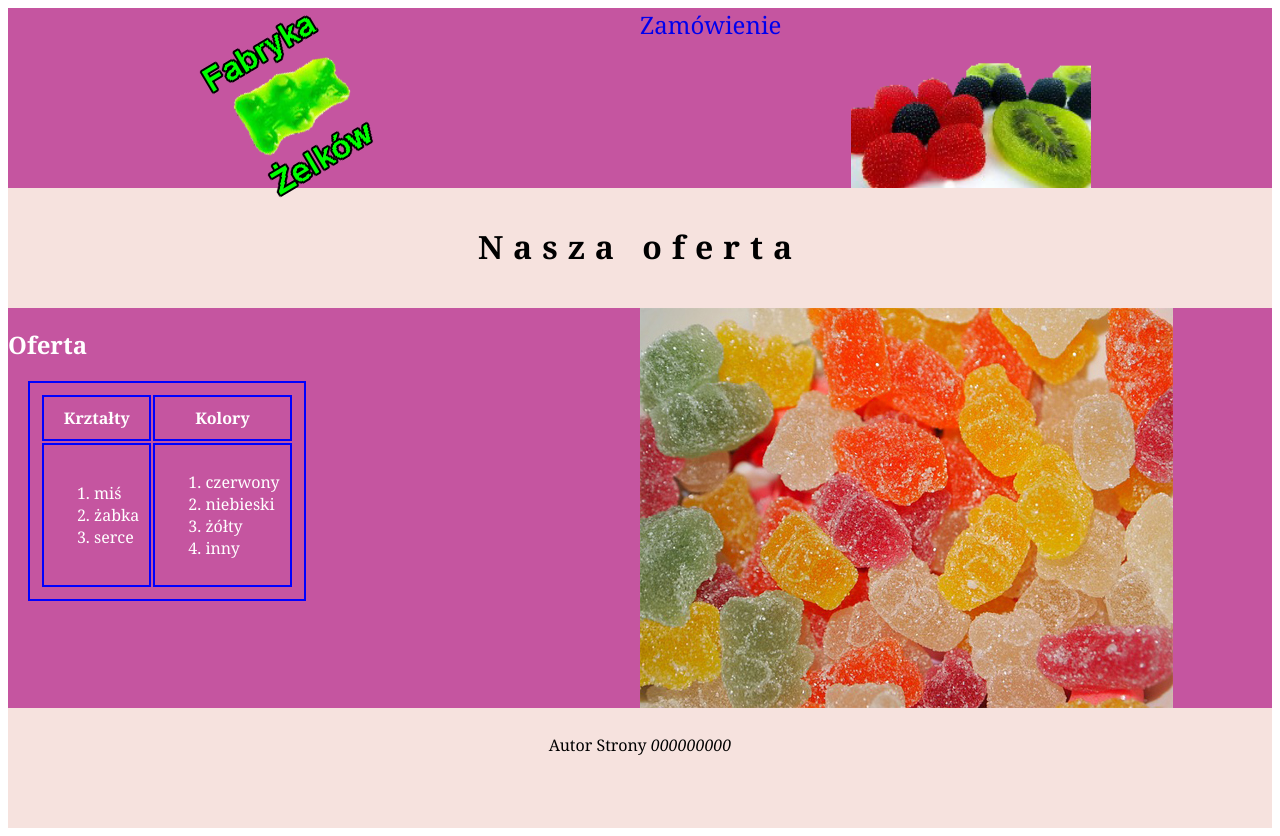
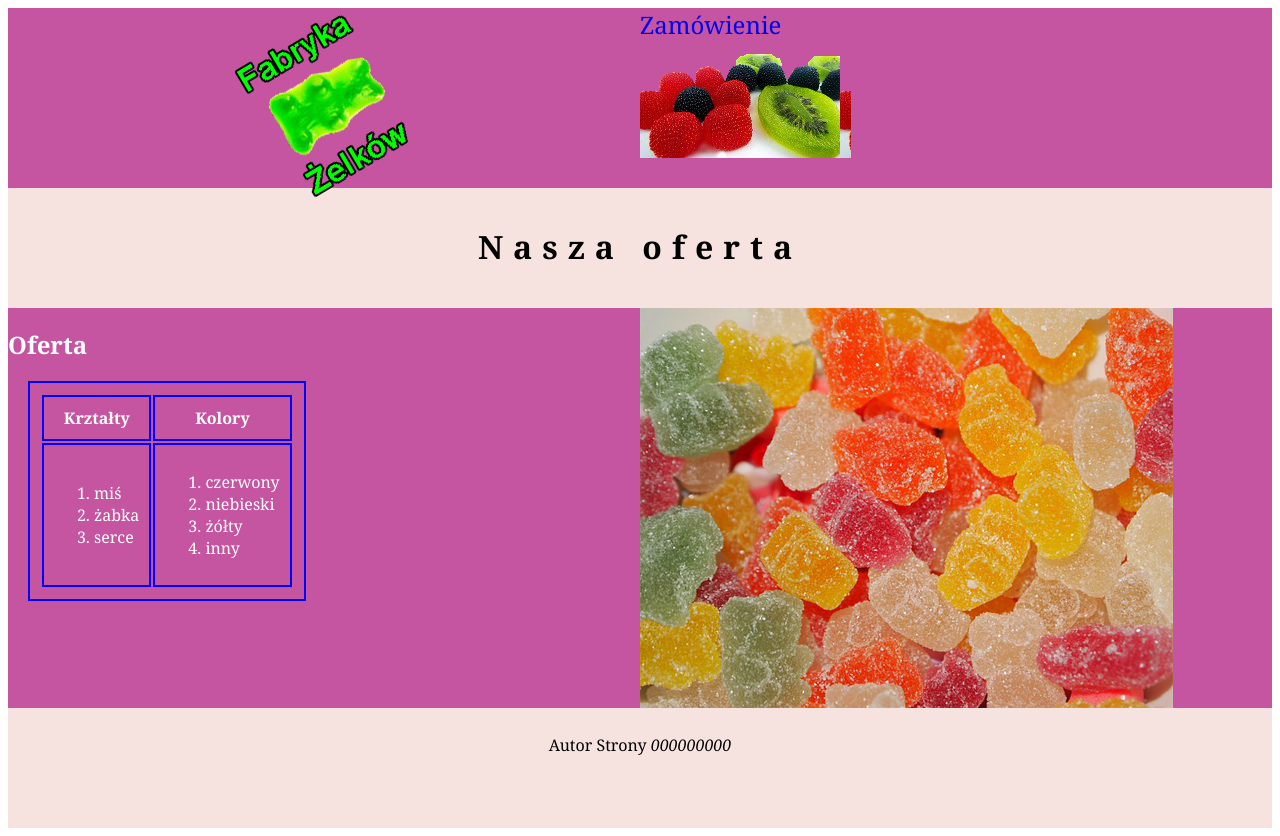
Before and after one commit to tutak1i20/PAI-23-24, a plain HTML site: page zadanie zelki/index.html in a window 1280 px wide. Drawn offline with Linux system fonts and the light colour scheme.

Commit message:
Add files via upload

```diff
--- a/zadanie zelki/index.html
+++ b/zadanie zelki/index.html
@@ -14,8 +14,7 @@
         </a>
       </article>
       <article id="sugar">
-        <a href="zamowienie.html">Zamówienie</a>
-        <img src="cukierki1.png" alt="cukierki1" />
+        <a href="zamowienie.html" id="zamowienie">Zamówienie</a>
       </article>
     </section>
     <header>
--- a/zadanie zelki/styl9.css
+++ b/zadanie zelki/styl9.css
@@ -38,7 +38,8 @@ aside {
 #sugar {
   display: flex;
 }
-a {
+#zamowienie {
+  background-image: url(cukierki1.png);
   text-decoration: none;
   font-size: 150%;
   padding-bottom: 120px;
```
Also changed, not shown: zadanie zelki/zamowienie.html (+1 -2 lines).
